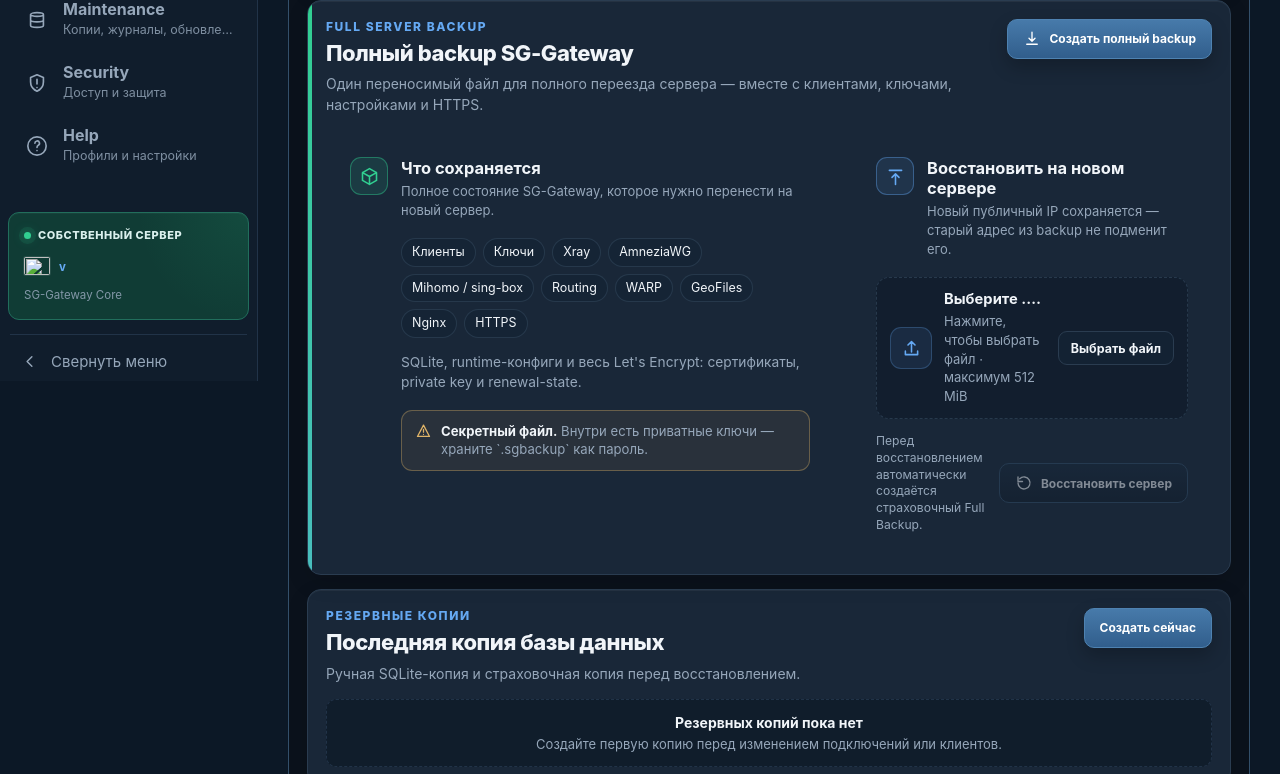
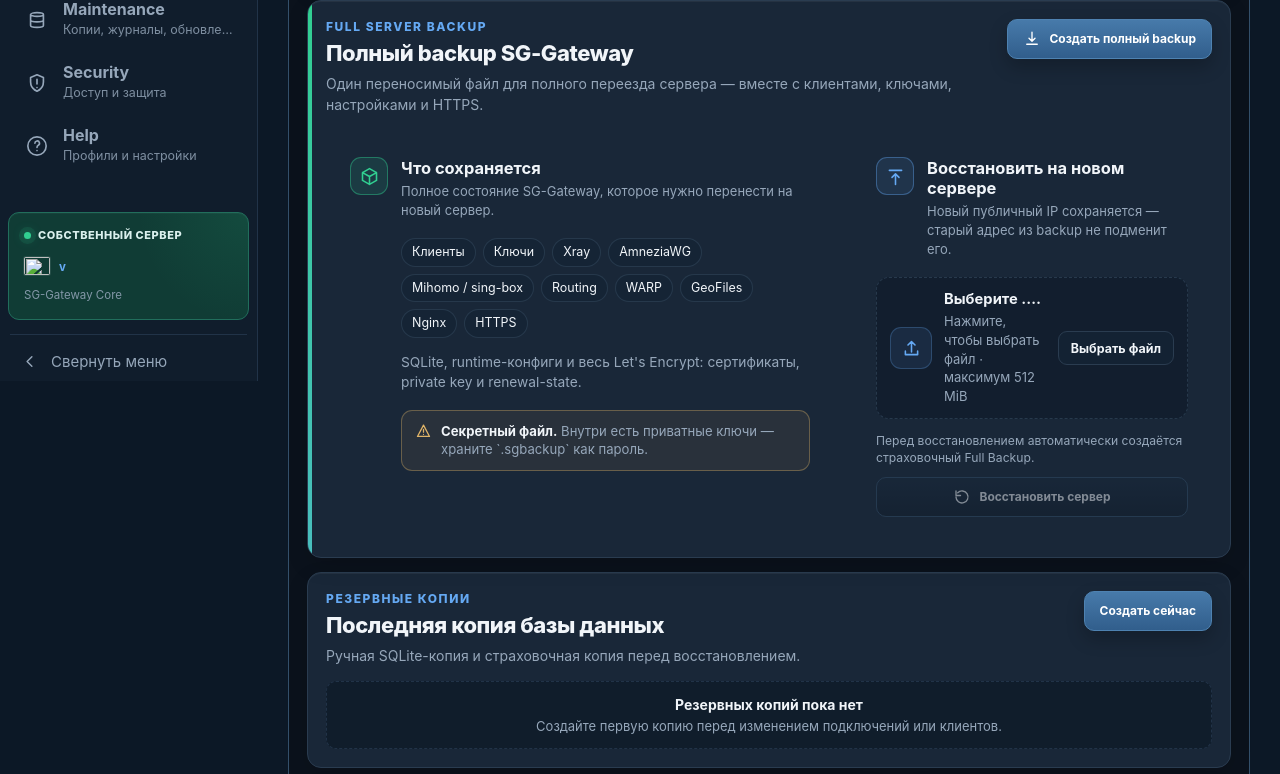
Before and after one commit to s-gor/sg-gateway, a Python web app: template app/web/templates/maintenance.html in a window 1280 px wide. Shown: the part 419-1193 px from the top of the page. Run offline with Jinja, Linux system fonts and the light colour scheme; the template is opened without the code that fills it, so the values that code supplies are empty.

Commit message:
Fix Full Backup verify/restore button layout

```diff
--- a/app/web/static/sg-full-backup-v1.css
+++ b/app/web/static/sg-full-backup-v1.css
@@ -208,15 +208,24 @@
 }
 .sg-full-restore-actions{
   display:flex;
-  align-items:center;
-  justify-content:space-between;
-  gap:13px;
+  flex-wrap:wrap;
+  align-items:stretch;
+  justify-content:flex-start;
+  gap:10px 12px;
+  min-width:0;
 }
 .sg-full-restore-note{
+  flex:1 0 100%;
+  min-width:0;
+  max-width:none;
   color:var(--sg-muted);
   font-size:.76rem;
   line-height:1.38;
-  max-width:260px;
+}
+.sg-full-restore-actions .sg-full-restore-button{
+  flex:1 1 190px;
+  min-width:0;
+  max-width:100%;
 }
 .sg-full-restore-button:disabled{
   opacity:.46!important;
```
